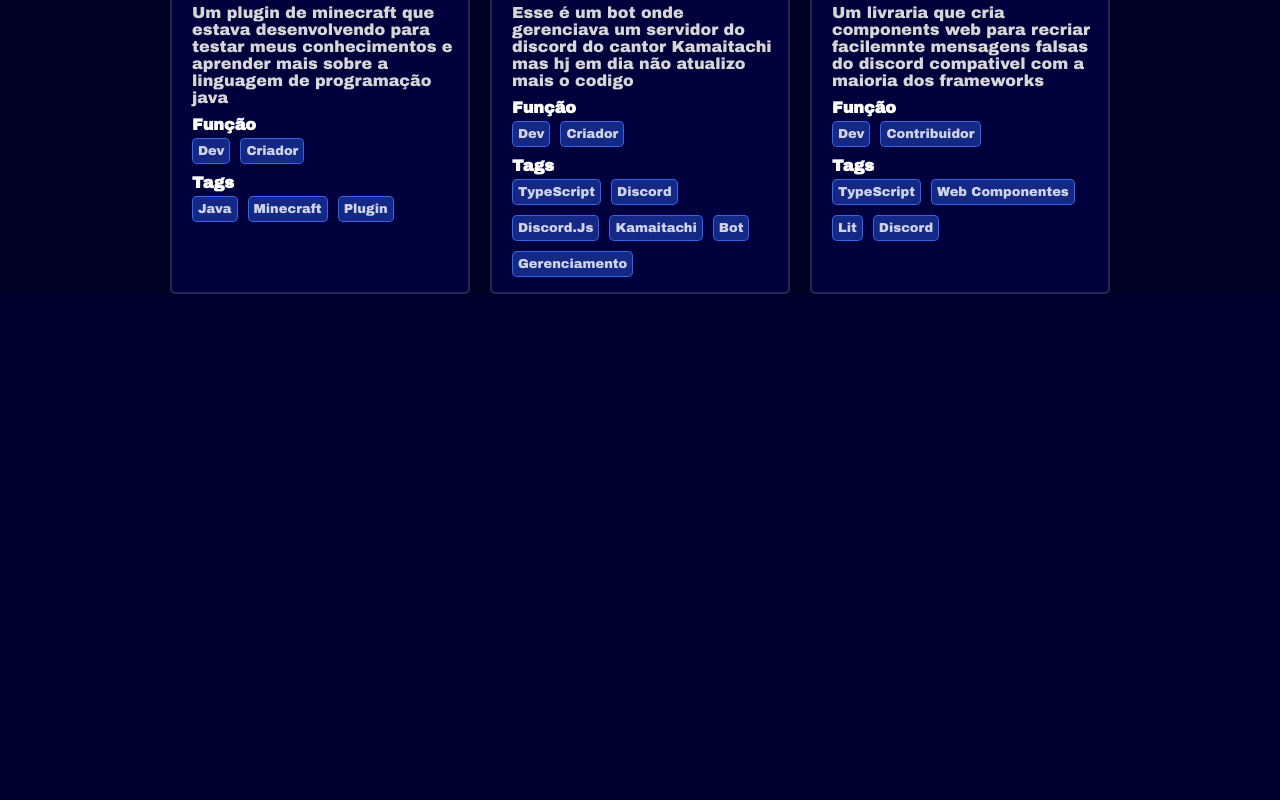
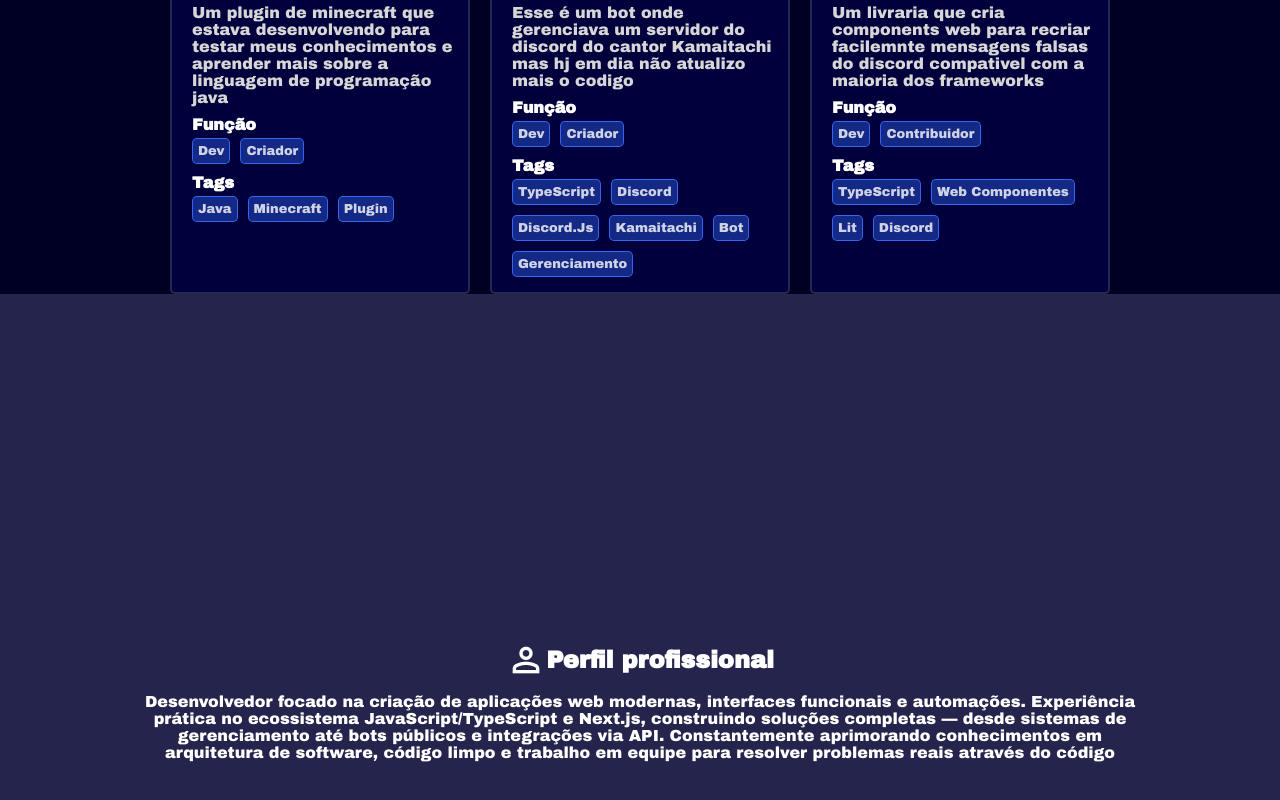
Before and after one commit to eumarciel404/Meu-Portfolio, a Next.js app: page / in a window 1280 px wide. Shown: the part 2198-2998 px from the top of the page. Before the commit the page ends 2492 px from the top, so only its background shows below. Built offline with nearby package versions, Linux system fonts and the light colour scheme.

Commit message:
Corrigindo imports e algumas coisinhas

```diff
--- a/pages/index.tsx
+++ b/pages/index.tsx
@@ -1,9 +1,8 @@
 import HeaderPc from "@/components/headers/headerPc";
-import HeaderMobile from "@/components/headers/herderMobile";
+import HeaderMobile from "@/components/headers/hearderMobile";
 import PageProjects from "@/components/pageprojects/pageProjects";
 import Head from "next/head";
 import Image from "next/image";
-import Link from "next/link";
 
 export default function Home() {
     return (
@@ -27,11 +26,18 @@ export default function Home() {
             <body>
                 <HeaderPc />
                 <HeaderMobile />
+
                 <div
                     id="shortApresentation"
                     className="articleFull alignItens warp gap1"
                 >
-                    <Image src="/eu.jpg" alt="eu" width={140} height={140} style={{ borderRadius: 99 }} />
+                    <Image
+                        src="/eu.jpg"
+                        alt="eu"
+                        width={140}
+                        height={140}
+                        style={{ borderRadius: 99 }}
+                    />
 
                     <div>
                         <h1 style={{ margin: 0 }}>Marcelo Neves</h1>
@@ -61,36 +67,55 @@ export default function Home() {
                             <h2>sobre</h2>
                         </div>
 
-                        <div
-                            style={{
-                                width: "100%",
-                                display: "flex",
-                                justifyContent: "center",
-                            }}
-                        >
-                            <article>
-                                Me chamo Marcelo Neves De Oliveira, tenho{" "}
-                                {new Date().getFullYear() - 2004} anos, gosto de
-                                programação desde que eu tinha 10 anos de idade,
-                                nasci em Maricá no Rio de Janeiro, vivi boa
-                                parte da minha vida em Niterói/Rj, sou um
-                                entusiasta da tecnologia, estudo programação
-                                desde os 15/16 anos de idade quando montei meu
-                                pc depois de consegui um estagio em uma casa de
-                                material de contrução e bazar chamada Casa
-                                Leader situada em Itaipu no Rio de Janeiro gosto
-                                de realizar projetos e de trabalhar em coisas
-                                grander, refazer meus codigos para testar meus
-                                conhecimentos ao maximo e ver o quão evolui
-                            </article>
-                        </div>
+                        <article>
+                            Me chamo Marcelo Neves De Oliveira, tenho{" "}
+                            {new Date().getFullYear() - 2004} anos, gosto de
+                            programação desde que eu tinha 10 anos de idade,
+                            nasci em Maricá no Rio de Janeiro, vivi boa parte da
+                            minha vida em Niterói/Rj, sou um entusiasta da
+                            tecnologia, estudo programação desde os 15/16 anos
+                            de idade quando montei meu pc depois de consegui um
+                            estagio em uma casa de material de contrução e bazar
+                            chamada Casa Leader situada em Itaipu no Rio de
+                            Janeiro gosto de realizar projetos e de trabalhar em
+                            coisas grander, refazer meus codigos para testar
+                            meus conhecimentos ao maximo e ver o quão evolui
+                        </article>
                     </div>
                 </div>
 
                 <PageProjects />
 
+                <div style={{ backgroundColor: "rgba(255, 255, 255, 0.14)" }}>
+                    <div className="articleFull">
+                        <div className="alignItens center">
+                            <i
+                                style={{ fontSize: 40 }}
+                                className="material-symbols-outlined"
+                            >
+                                person
+                            </i>
+                            <h2>Perfil profissional</h2>
+                        </div>
+                        <div
+                            className="textCenter"
+                            style={{ maxBlockSize: 300 }}
+                        >
+                            Desenvolvedor focado na criação de aplicações web
+                            modernas, interfaces funcionais e automações.
+                            Experiência prática no ecossistema
+                            JavaScript/TypeScript e Next.js, construindo
+                            soluções completas — desde sistemas de gerenciamento
+                            até bots públicos e integrações via API.
+                            Constantemente aprimorando conhecimentos em
+                            arquitetura de software, código limpo e trabalho em
+                            equipe para resolver problemas reais através do
+                            código
+                        </div>
+                    </div>
+                </div>
+
                 <footer id="footerPage"></footer>
-
             </body>
         </>
     );
```
